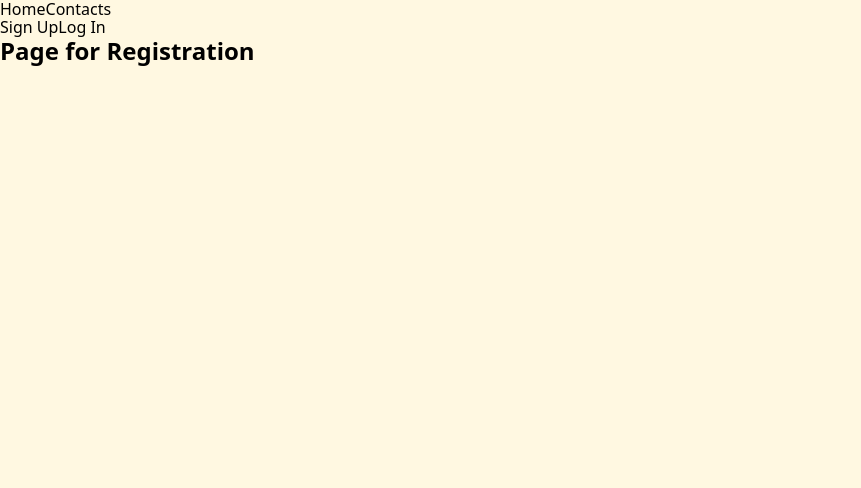
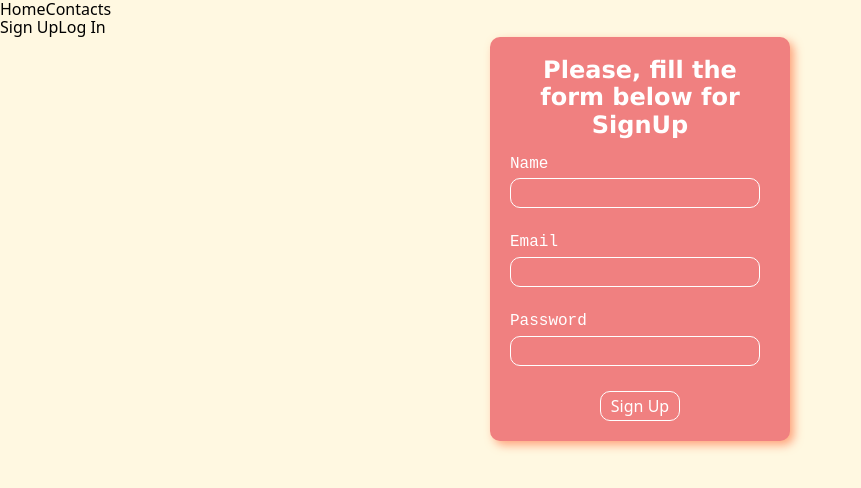
Before and after one commit to Artur-Luniaka/goit-react-hw-08, a React (Vite) app: page /registration in a window 1280 px wide. Shown: the top 488 px of the page, without its empty margins (0-861 px from the left). Built offline with nearby package versions, Linux system fonts and the light colour scheme.

Commit message:
added login and register forms/added styles for them

```diff
--- a/src/components/ContactForm/ContactForm.jsx
+++ b/src/components/ContactForm/ContactForm.jsx
@@ -20,12 +20,12 @@ const ContactForm = () => {
       .string()
       .min(3, "Too Short!")
       .max(30, "So Long!")
-      .required("Please,enter your name!"),
+      .required("Please, enter your name!"),
     number: yup
       .string()
       .min(3, "Too Short!")
       .max(15, "So Long!")
-      .required("Please,enter your phone number!"),
+      .required("Please, enter your phone number!"),
   });
 
   const addNewContact = (values, actions) => {
@@ -40,6 +40,7 @@ const ContactForm = () => {
       validationSchema={validationForm}
     >
       <Form className={s.form}>
+        <h2 className={s.title}>Add new contact by form below</h2>
         <div className={s.box}>
           <label className={s.label} htmlFor={nameFieldId}>
             Name
--- a/src/components/ContactForm/ContactForm.module.css
+++ b/src/components/ContactForm/ContactForm.module.css
@@ -11,6 +11,12 @@
   margin: 0 auto;
   margin-bottom: 10px;
   box-shadow: 4px 4px 10px 0px rgba(255, 127, 80, 0.7);
+}
+
+.title {
+  font-family: Verdana, Geneva, Tahoma, sans-serif;
+  text-align: center;
+  margin-bottom: 15px;
 }
 
 .box {
--- a/src/pages/LoginPage/LoginPage.jsx
+++ b/src/pages/LoginPage/LoginPage.jsx
@@ -1,8 +1,65 @@
+import { ErrorMessage, Field, Form, Formik } from "formik";
+import { useId } from "react";
+import * as yup from "yup";
+import s from "./LoginPage.module.css";
+
 const LoginPage = () => {
+  const initialValues = {
+    email: "",
+    password: "",
+  };
+
+  const loginValidation = yup.object({
+    email: yup
+      .string()
+      .email("Please enter correct email")
+      .required("Please, enter your email"),
+    password: yup
+      .string()
+      .min(8, "Must be minimum 8 symbols")
+      .matches(/[A-Z]/, "Must be minimum 1 big letter")
+      .matches(/[a-z]/, "Must be minimum 1 small letter")
+      .matches(/\d/, "Must be minimum 1 digit")
+      .matches(/[!@#$%^&*(),.?":{}|<>]/, "Must be minimum 1 special symbol")
+      .required("Please, enter your password"),
+  });
+
+  const emailFieldId = useId();
+  const passwordFieldId = useId();
+
   return (
-    <div>
-      <h2>Page for Login</h2>
-    </div>
+    <Formik initialValues={initialValues} validationSchema={loginValidation}>
+      <Form className={s.form}>
+        <h2 className={s.title}>Please, enter your data for Login</h2>
+        <div className={s.box}>
+          <label className={s.label} htmlFor={emailFieldId}>
+            Email
+          </label>
+          <Field
+            className={s.input}
+            type="email"
+            name="email"
+            id={emailFieldId}
+          />
+          <ErrorMessage name="email" component="span" />
+        </div>
+        <div className={s.box}>
+          <label className={s.label} htmlFor={passwordFieldId}>
+            Password
+          </label>
+          <Field
+            className={s.input}
+            type="password"
+            name="password"
+            id={passwordFieldId}
+          />
+          <ErrorMessage name="password" component="span" />
+        </div>
+        <button className={s.button} type="submit">
+          Login
+        </button>
+      </Form>
+    </Formik>
   );
 };
 
--- a/src/pages/LoginPage/LoginPage.module.css
+++ b/src/pages/LoginPage/LoginPage.module.css
@@ -0,0 +1,62 @@
+.form {
+  display: flex;
+  flex-direction: column;
+  padding: 20px;
+  justify-content: center;
+  margin-bottom: 10px;
+  border-radius: 10px;
+  background-color: lightcoral;
+  color: white;
+  max-width: 300px;
+  margin: 0 auto;
+  margin-bottom: 10px;
+  box-shadow: 4px 4px 10px 0px rgba(255, 127, 80, 0.7);
+}
+
+.title {
+  font-family: Verdana, Geneva, Tahoma, sans-serif;
+  text-align: center;
+  margin-bottom: 15px;
+}
+
+.box {
+  display: flex;
+  flex-direction: column;
+  margin-bottom: 10px;
+}
+
+.label {
+  font-family: "Courier New", Courier, monospace;
+  margin-bottom: 5px;
+}
+
+.input {
+  border: 1px solid white;
+  border-radius: 10px;
+  padding: 5px 10px;
+  margin-bottom: 15px;
+  max-width: 250px;
+  transition: scale 0.5s cubic-bezier(0.075, 0.82, 0.165, 1);
+  &:hover {
+    scale: 103%;
+  }
+}
+
+.button {
+  padding: 5px 10px;
+  border-radius: 10px;
+  border: 1px solid white;
+  display: flex;
+  gap: 5px;
+  justify-content: center;
+  align-items: center;
+  max-width: 150px;
+  margin: 0 auto;
+  transition: color 0.5s cubic-bezier(0.075, 0.82, 0.165, 1),
+    background-color 0.5s cubic-bezier(0.075, 0.82, 0.165, 1);
+  &:hover {
+    background-color: white;
+    color: lightcoral;
+    border: 1px solid lightcoral;
+  }
+}
--- a/src/pages/RegistrationPage/RegistrationPage.jsx
+++ b/src/pages/RegistrationPage/RegistrationPage.jsx
@@ -1,8 +1,78 @@
+import { ErrorMessage, Field, Form, Formik } from "formik";
+import { useId } from "react";
+import * as yup from "yup";
+import s from "./RegistrationPage.module.css";
+
 const RegistrationPage = () => {
+  const initialValues = {
+    name: "",
+    email: "",
+    password: "",
+  };
+  const nameFieldId = useId();
+  const emailFieldId = useId();
+  const passwordFieldId = useId();
+
+  const signUpValidation = yup.object({
+    name: yup
+      .string()
+      .min(3, "Too Short!")
+      .max(30, "Too Long!")
+      .required("Please, enter your name"),
+    email: yup
+      .string()
+      .email("Please enter correct email")
+      .required("Please, enter your email"),
+    password: yup
+      .string()
+      .min(8, "Must be minimum 8 symbols")
+      .matches(/[A-Z]/, "Must be minimum 1 big letter")
+      .matches(/[a-z]/, "Must be minimum 1 small letter")
+      .matches(/\d/, "Must be minimum 1 digit")
+      .matches(/[!@#$%^&*(),.?":{}|<>]/, "Must be minimum 1 special symbol")
+      .required("Please, enter your password"),
+  });
+
   return (
-    <div>
-      <h2>Page for Registration</h2>
-    </div>
+    <Formik initialValues={initialValues} validationSchema={signUpValidation}>
+      <Form className={s.form}>
+        <h2 className={s.title}>Please, fill the form below for SignUp</h2>
+        <div className={s.box}>
+          <label className={s.label} htmlFor={nameFieldId}>
+            Name
+          </label>
+          <Field className={s.input} type="text" name="name" id={nameFieldId} />
+          <ErrorMessage name="name" component="span" />
+        </div>
+        <div className={s.box}>
+          <label className={s.label} htmlFor={emailFieldId}>
+            Email
+          </label>
+          <Field
+            className={s.input}
+            type="email"
+            name="email"
+            id={emailFieldId}
+          />
+          <ErrorMessage name="email" component="span" />
+        </div>
+        <div className={s.box}>
+          <label className={s.label} htmlFor={passwordFieldId}>
+            Password
+          </label>
+          <Field
+            className={s.input}
+            type="password"
+            name="password"
+            id={passwordFieldId}
+          />
+          <ErrorMessage name="password" component="span" />
+        </div>
+        <button className={s.button} type="submit">
+          Sign Up
+        </button>
+      </Form>
+    </Formik>
   );
 };
 
--- a/src/pages/RegistrationPage/RegistrationPage.module.css
+++ b/src/pages/RegistrationPage/RegistrationPage.module.css
@@ -0,0 +1,62 @@
+.form {
+  display: flex;
+  flex-direction: column;
+  padding: 20px;
+  justify-content: center;
+  margin-bottom: 10px;
+  border-radius: 10px;
+  background-color: lightcoral;
+  color: white;
+  max-width: 300px;
+  margin: 0 auto;
+  margin-bottom: 10px;
+  box-shadow: 4px 4px 10px 0px rgba(255, 127, 80, 0.7);
+}
+
+.title {
+  font-family: Verdana, Geneva, Tahoma, sans-serif;
+  text-align: center;
+  margin-bottom: 15px;
+}
+
+.box {
+  display: flex;
+  flex-direction: column;
+  margin-bottom: 10px;
+}
+
+.label {
+  font-family: "Courier New", Courier, monospace;
+  margin-bottom: 5px;
+}
+
+.input {
+  border: 1px solid white;
+  border-radius: 10px;
+  padding: 5px 10px;
+  margin-bottom: 15px;
+  max-width: 250px;
+  transition: scale 0.5s cubic-bezier(0.075, 0.82, 0.165, 1);
+  &:hover {
+    scale: 103%;
+  }
+}
+
+.button {
+  padding: 5px 10px;
+  border-radius: 10px;
+  border: 1px solid white;
+  display: flex;
+  gap: 5px;
+  justify-content: center;
+  align-items: center;
+  max-width: 150px;
+  margin: 0 auto;
+  transition: color 0.5s cubic-bezier(0.075, 0.82, 0.165, 1),
+    background-color 0.5s cubic-bezier(0.075, 0.82, 0.165, 1);
+  &:hover {
+    background-color: white;
+    color: lightcoral;
+    border: 1px solid lightcoral;
+  }
+}
```
